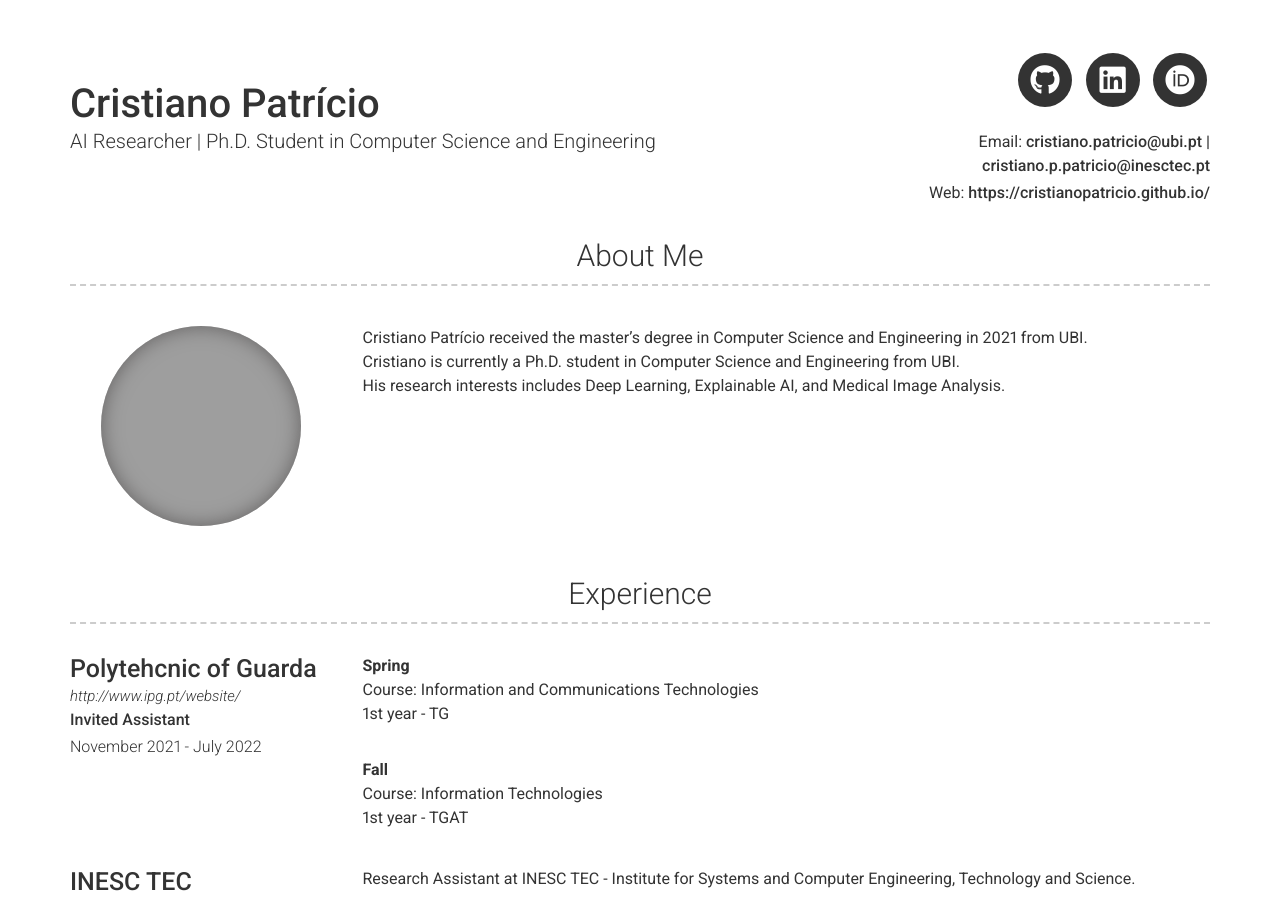
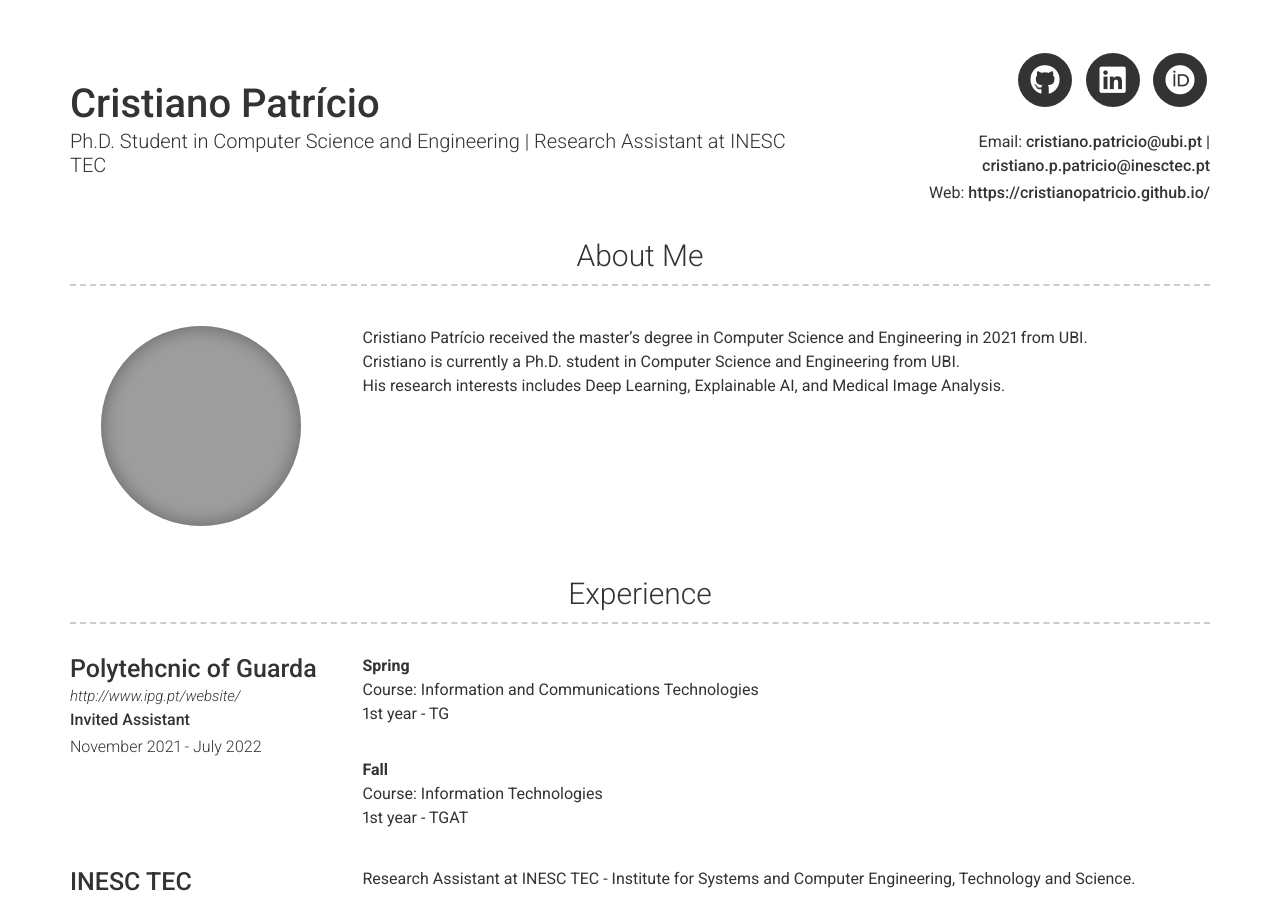
Before and after one commit to CristianoPatricio/cristianopatricio.github.io, a Jekyll site: the page built from index.md, in a window 1280 px wide and 900 px high. Built offline with Jekyll 4.4.1, drawn with Linux system fonts in a browser that asks for light colours; nearby versions of some CDN libraries; grey boxes are pictures that could not be loaded.

Commit message:
Update _config.yml

```diff
--- a/_config.yml
+++ b/_config.yml
@@ -4,7 +4,7 @@ repository: Git repository where your resume will be hosted, only required if yo
 
 # Personal info
 name: Cristiano Patrício
-title: AI Researcher | Ph.D. Student in Computer Science and Engineering
+title: Ph.D. Student in Computer Science and Engineering | Research Assistant at INESC TEC
 email: cristiano.patricio@ubi.pt | cristiano.p.patricio@inesctec.pt
 website: https://cristianopatricio.github.io/
 
```
